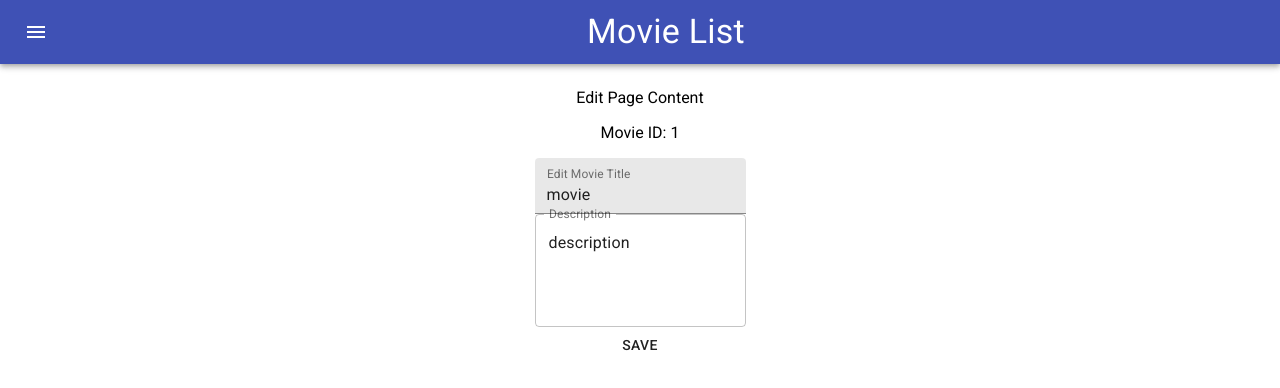
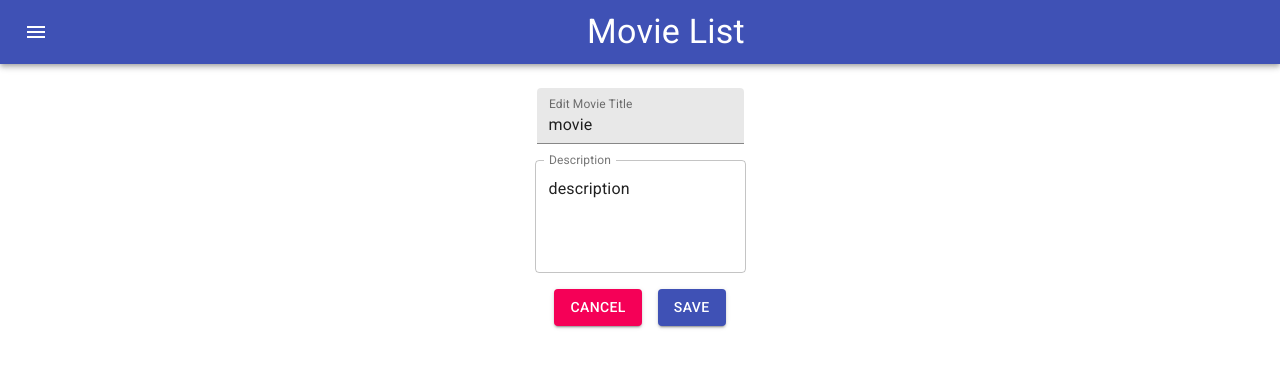
Before and after one commit to tadugan/weekend-movie-app, a React (Create React App) app: page /#/editpage/1 in a window 1280 px wide. Shown: the top 388 px of the page. Built offline with nearby package versions, Linux system fonts and the light colour scheme.

Commit message:
Tweaked styling of buttons

```diff
--- a/src/components/Details/Details.jsx
+++ b/src/components/Details/Details.jsx
@@ -11,6 +11,7 @@ import CardContent from '@material-ui/core/CardContent';
 import CardMedia from '@material-ui/core/CardMedia';
 import Button from '@material-ui/core/Button';
 import Typography from '@material-ui/core/Typography';
+import { Grid } from "@material-ui/core";
 
 function Details() {
 
@@ -90,19 +91,32 @@ function Details() {
                             Genre:
                         {movieDetails.map((genre, index) => {
                             return (
-                                <>
-                                <span key={index}> {genre.name}</span>
+                                <span key={index}>
+                                <span> {genre.name}</span>
                                 {isLastGenre(index, movieDetails) ? <span></span> : <span>, </span>}
-                                </>
+                                </span>
                             );
                         })}
                         </Typography>
+                        <Grid
+                            container
+                            spacing={2}
+                            direction="row"
+                            justifyContent="center"
+                            alignItems="center"
+
+                        >
+                            <Grid item>
                                 <Button variant="contained" color="secondary" onClick={() => {goToEdit(movie)}}>
                                     Edit Movie Details
                                 </Button>
+                            </Grid>
+                            <Grid item>
                                 <Button variant="contained" onClick={backToList}>
                                     Return to Movie List
                                 </Button>
+                            </Grid>
+                        </Grid>
                     </CardContent>
                 </CardActionArea>
             </Card>
--- a/src/components/EditPage/EditPage.jsx
+++ b/src/components/EditPage/EditPage.jsx
@@ -1,4 +1,4 @@
-import { Button, FormControl, TextField } from "@material-ui/core";
+import { Button, Grid, TextField } from "@material-ui/core";
 import { useState } from "react";
 import { useDispatch, useSelector } from "react-redux";
 import { useHistory, useParams } from "react-router-dom";
@@ -21,11 +21,20 @@ function EditPage() {
         history.push(`/details/${movie}`);
     }
 
+    const handleCancel = () => {
+        history.push(`/details/${movie}`);
+    }
+
     return (
         <div>
-            <p>Edit Page Content</p>
-            <p>Movie ID: {movie}</p>
-            <FormControl>
+            <Grid
+                container
+                spacing={2}
+                direction="column"
+                justifyContent="center"
+                alignItems="center"
+            >
+                    <Grid item>
                         <TextField
                             id="filled-basic"
                             label="Edit Movie Title"
@@ -33,6 +42,8 @@ function EditPage() {
                             value={newTitle}
                             onChange={(event) => setNewTitle(event.target.value)}
                         />
+                    </Grid>
+                    <Grid item>
                         <TextField
                             id="outlined-multiline-static"
                             label="Description"
@@ -42,11 +53,27 @@ function EditPage() {
                             value={newDescription}
                             onChange={(event) => setNewDescription(event.target.value)}
                         />
-            </FormControl>
-            <br />
-            <Button onClick={handleSave}>
+                    </Grid>
+                <Grid
+                    item
+                    container
+                    spacing={2}
+                    direction="row"
+                    justifyContent="center"
+                    alignItems="center"
+                >
+                    <Grid item>
+                        <Button onClick={handleCancel} variant="contained" color="secondary">
+                            Cancel
+                        </Button>
+                    </Grid>
+                    <Grid item>
+                        <Button onClick={handleSave} variant="contained" color="primary">
                             Save
                         </Button>
+                    </Grid>
+                </Grid>
+            </Grid>
         </div>
     );
 }
```
Lines whose indentation alone changed are shown as unchanged.
